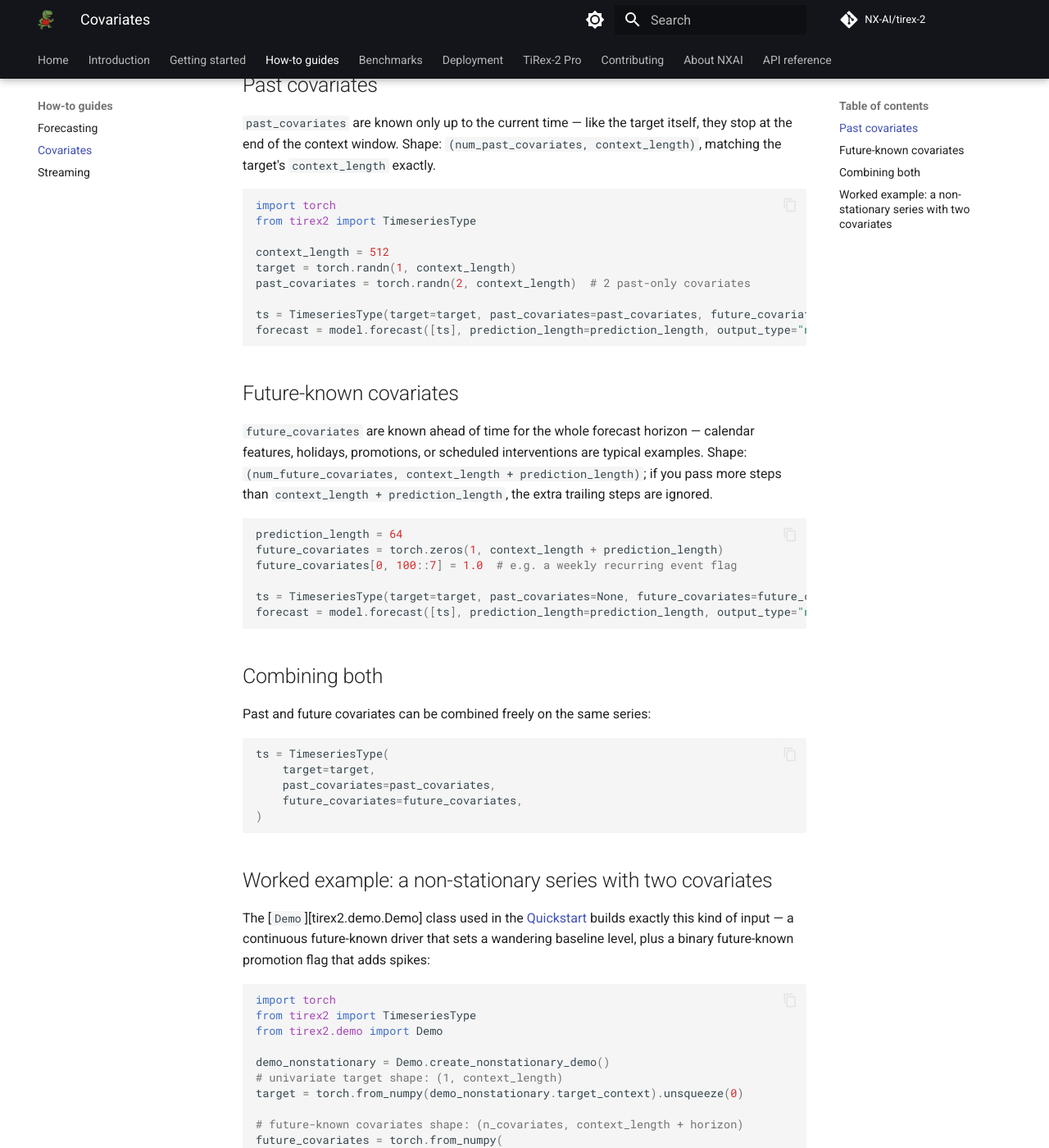
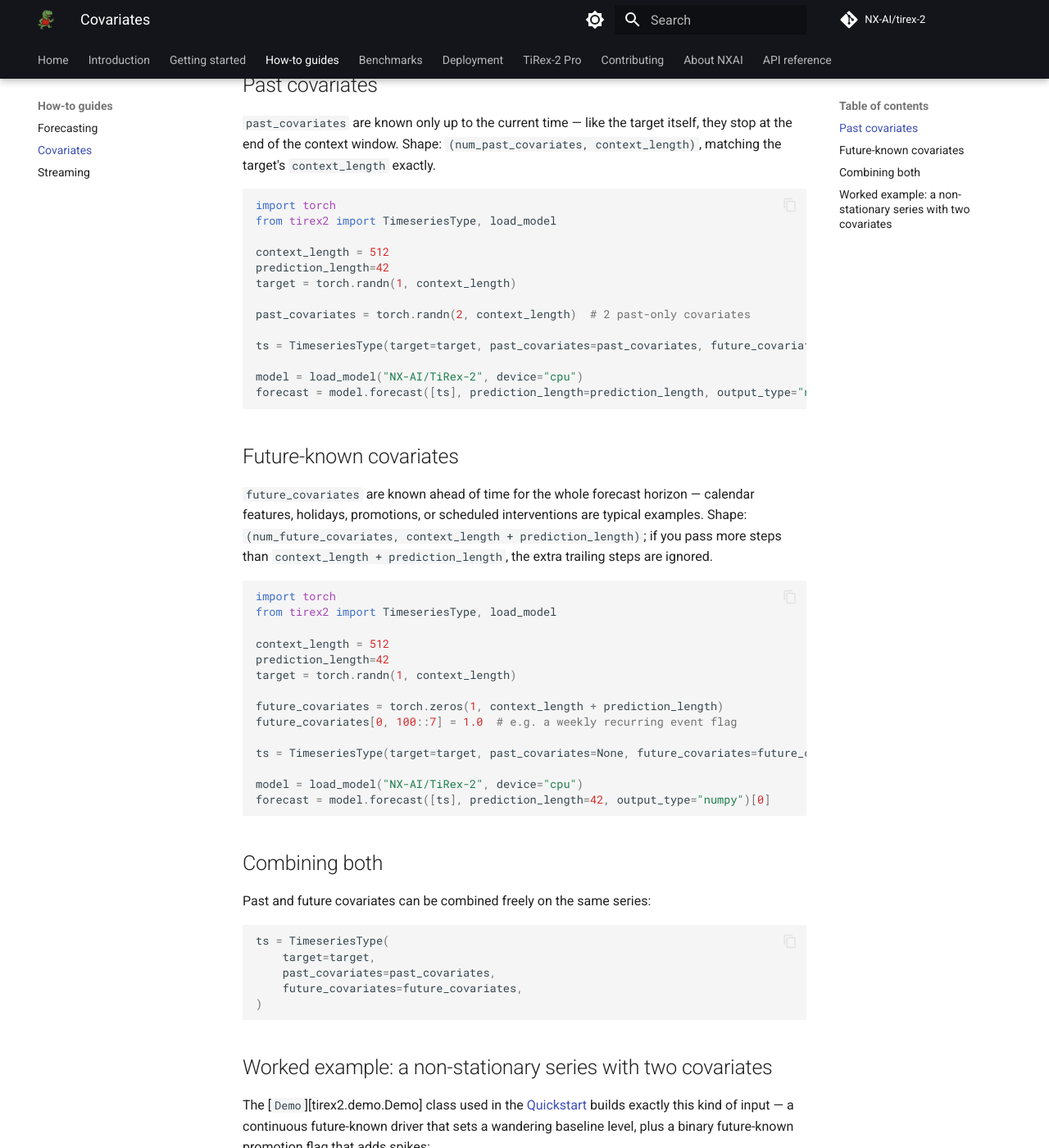
Before and after one commit to NX-AI/tirex-2, an MkDocs documentation site: the page built from docs/how-to/covariates.md, in a window 1280 px wide and 1400 px high, scrolled down 298 px. Shown: the whole window at 82% size. Built offline with MkDocs 1.6.1 and Material for MkDocs 9.7.7, drawn with Linux system fonts in a browser that asks for light colours; comment, search, counter and statistics services are not loaded; some of the changed text lies outside the part shown.

Commit message:
docs(cleaning): cleaning small details

````diff
--- a/docs/how-to/covariates.md
+++ b/docs/how-to/covariates.md
@@ -12,13 +12,17 @@
 
 ```python
 import torch
-from tirex2 import TimeseriesType
+from tirex2 import TimeseriesType, load_model
 
 context_length = 512
+prediction_length=42
 target = torch.randn(1, context_length)
+
 past_covariates = torch.randn(2, context_length)  # 2 past-only covariates
 
 ts = TimeseriesType(target=target, past_covariates=past_covariates, future_covariates=None)
+
+model = load_model("NX-AI/TiRex-2", device="cpu")
 forecast = model.forecast([ts], prediction_length=prediction_length, output_type="numpy")[0]
 ```
 
@@ -30,12 +34,20 @@
 `context_length + prediction_length`, the extra trailing steps are ignored.
 
 ```python
-prediction_length = 64
+import torch
+from tirex2 import TimeseriesType, load_model
+
+context_length = 512
+prediction_length=42
+target = torch.randn(1, context_length)
+
 future_covariates = torch.zeros(1, context_length + prediction_length)
 future_covariates[0, 100::7] = 1.0  # e.g. a weekly recurring event flag
 
 ts = TimeseriesType(target=target, past_covariates=None, future_covariates=future_covariates)
-forecast = model.forecast([ts], prediction_length=prediction_length, output_type="numpy")[0]
+
+model = load_model("NX-AI/TiRex-2", device="cpu")
+forecast = model.forecast([ts], prediction_length=42, output_type="numpy")[0]
 ```
 
 ## Combining both
@@ -58,8 +70,9 @@
 
 ```python
 import torch
-from tirex2 import TimeseriesType
+from tirex2 import TimeseriesType, load_model
 from tirex2.demo import Demo
+import numpy as np
 
 demo_nonstationary = Demo.create_nonstationary_demo()
 # univariate target shape: (1, context_length)
@@ -77,6 +90,8 @@
     future_covariates=future_covariates,
 )
 
+model = load_model("NX-AI/TiRex-2", device="cpu")
+
 forecast = model.forecast(
     timeseries=[multivariate_nonstationary],
     prediction_length=42,
````
Also changed, not shown: docs/api/index.md (+0 -4 lines), docs/how-to/forecasting.md (+7 -3 lines).
